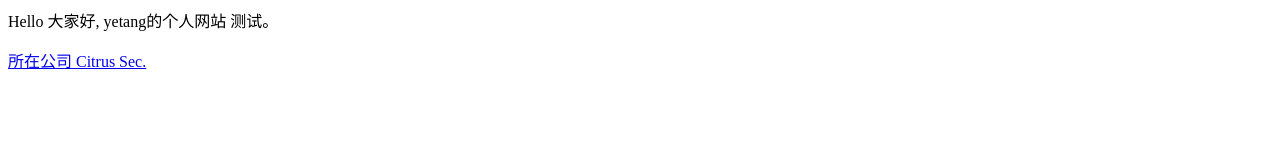
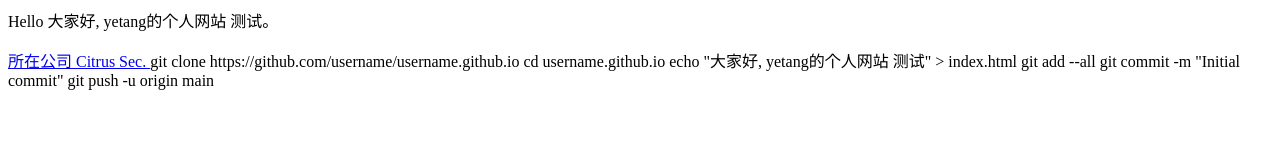
Before and after one commit to yetang7/github.io, a plain HTML site: page index.html in a window 1280 px wide. Drawn offline with Linux system fonts and the light colour scheme.

Commit message:
Update index.html

```diff
--- a/index.html
+++ b/index.html
@@ -1,2 +1,9 @@
 <p>Hello 大家好, yetang的个人网站 测试。 </p>
 <p><a href="http://www.citrussecurities.com"> 所在公司 Citrus Sec. </a>
+
+git clone https://github.com/username/username.github.io
+cd username.github.io
+echo "大家好, yetang的个人网站 测试" > index.html
+git add --all
+git commit -m "Initial commit"
+git push -u origin main
```
